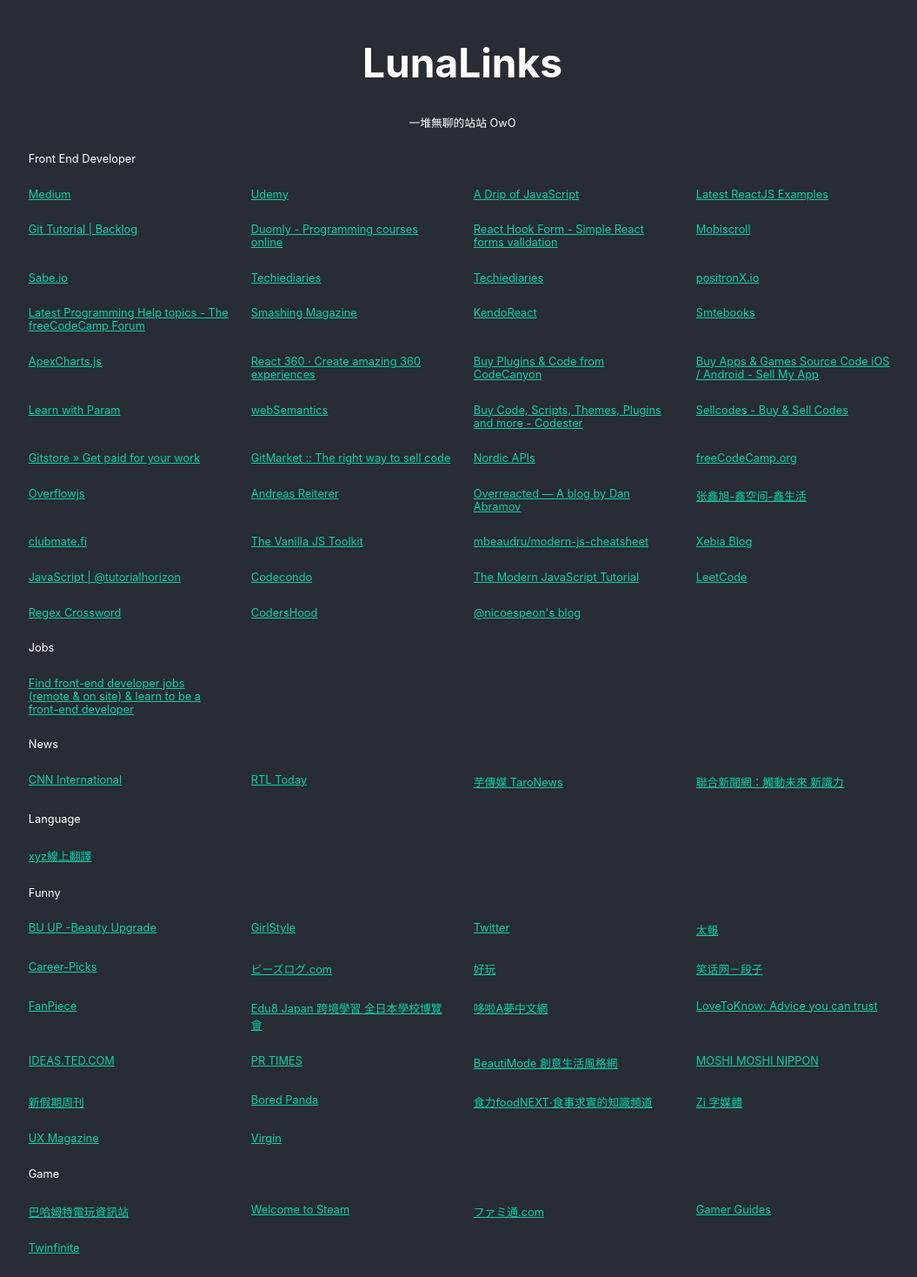
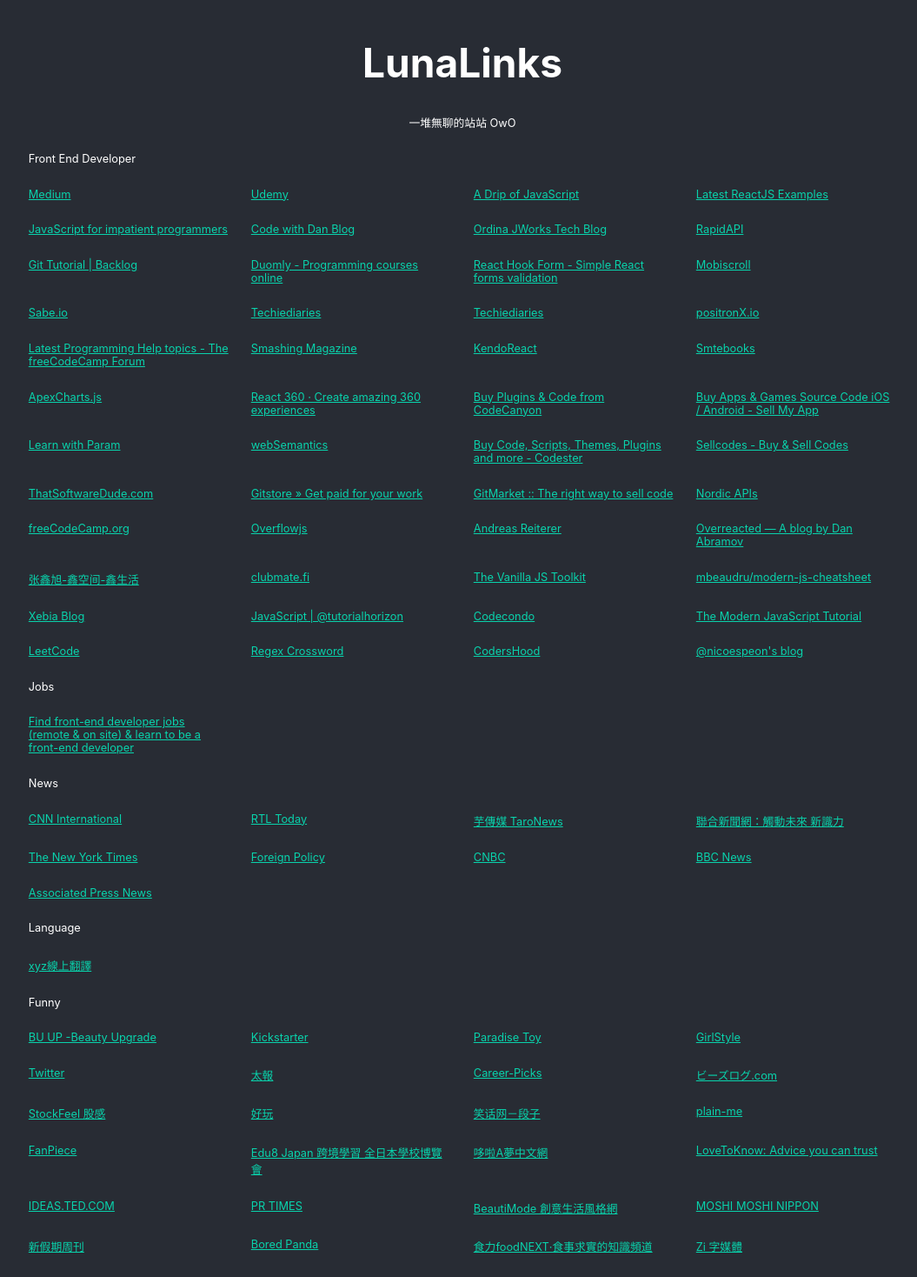
Before and after one commit to catsheue/lunalinks, a React (Create React App) app: page / in a window 1280 px wide. Shown: the top 1468 px of the page at 87% size, without its empty margins (108-1163 px from the left). Built offline with nearby package versions, Linux system fonts and the light colour scheme.

Commit message:
add links :speech_balloon:

```diff
--- a/src/assets/db.js
+++ b/src/assets/db.js
@@ -9,6 +9,11 @@
         "title": "Latest ReactJS Examples",
         "links": "https://react.rocks/"
       },
+			{
+				"type": "Front End Developer",
+				"title": "JavaScript for impatient programmers",
+				"links": "https://exploringjs.com/impatient-js/toc.html"
+			},
       {
         "type": "Jobs",
         "title": "Find front-end developer jobs (remote & on site) & learn to be a front-end developer",
@@ -24,6 +29,21 @@
 				"type": "News",
 				"title": "RTL Today",
 				"links": "https://today.rtl.lu/"
+			},
+			{
+				"type": "Front End Developer",
+				"title": "Code with Dan Blog",
+				"links": "https://blog.codewithdan.com/"
+			},
+			{
+				"type": "Front End Developer",
+				"title": "Ordina JWorks Tech Blog",
+				"links": "https://ordina-jworks.github.io/"
+			},
+			{
+				"type": "Front End Developer",
+				"title": "RapidAPI",
+				"links": "https://rapidapi.com/blog/"
 			},
 			{
 				"type": "News",
@@ -141,6 +161,11 @@
         "title": "Sellcodes - Buy & Sell Codes",
         "links": "https://sellcodes.com/"
       },
+			{
+				"type": "Front End Developer",
+				"title": "ThatSoftwareDude.com",
+				"links": "https://www.thatsoftwaredude.com/"
+			},
       {
         "type": "Front End Developer",
         "title": "Gitstore » Get paid for your work",
@@ -156,6 +181,16 @@
         "title": "BU UP -Beauty Upgrade",
         "links": "https://beauty-upgrade.tw/"
       },
+			{
+				"type": "Funny",
+				"title": "Kickstarter",
+				"links": "https://www.kickstarter.com/?ref=nav"
+			},
+			{
+				"type": "Funny",
+				"title": "Paradise Toy",
+				"links": "https://www.paradisetoyland.com/index"
+			},
 			{
 				"type": "Funny",
 				"title": "GirlStyle",
@@ -186,6 +221,11 @@
 			},
 			{
 				"type": "Funny",
+				"title": "StockFeel 股感",
+				"links": "https://www.stockfeel.com.tw/"
+			},
+			{
+				"type": "Funny",
 				"title": "好玩",
 				"links": "https://www.mrplayer.tw/"
 			},
@@ -195,6 +235,12 @@
         "links": "https://www.xiaohua.com/",
         "description": "冷笑话，搞笑图片，逗趣视频，成人笑话，在线分享社区"
       },
+			{
+				"type": "Funny",
+				"title": "plain-me",
+				"links": "https://www.plain-me.com/index.asp",
+				"description": "plain-me | 搭配美好的一天 | 品牌服裝第一站"
+			},
 			{
 				"type": "Funny",
 				"title": "FanPiece",
@@ -484,5 +530,33 @@
 				"title": "聯合新聞網：觸動未來 新識力",
 				"links": "https://udn.com/news/index"
 			},
+			{
+				"type": "News",
+				"title": "The New York Times",
+				"links": "https://www.nytimes.com/",
+				"description": "Breaking News, World News & Multimedia"
+			},
+			{
+				"type": "News",
+				"title": "Foreign Policy",
+				"links": "https://foreignpolicy.com/",
+				"description": "the Global Magazine of News and Ideas"
+			},
+			{
+				"type": "News",
+				"title": "CNBC",
+				"links": "https://www.cnbc.com/world/",
+				"description": "International Business, World News & Global Stock Market Analysis"
+			},
+			{
+				"type": "News",
+				"title": "BBC News",
+				"links": "https://www.bbc.com/news"
+			},
+			{
+				"type": "News",
+				"title": "Associated Press News",
+				"links": "https://apnews.com/"
+			},
     ];
   export default obj;
```
